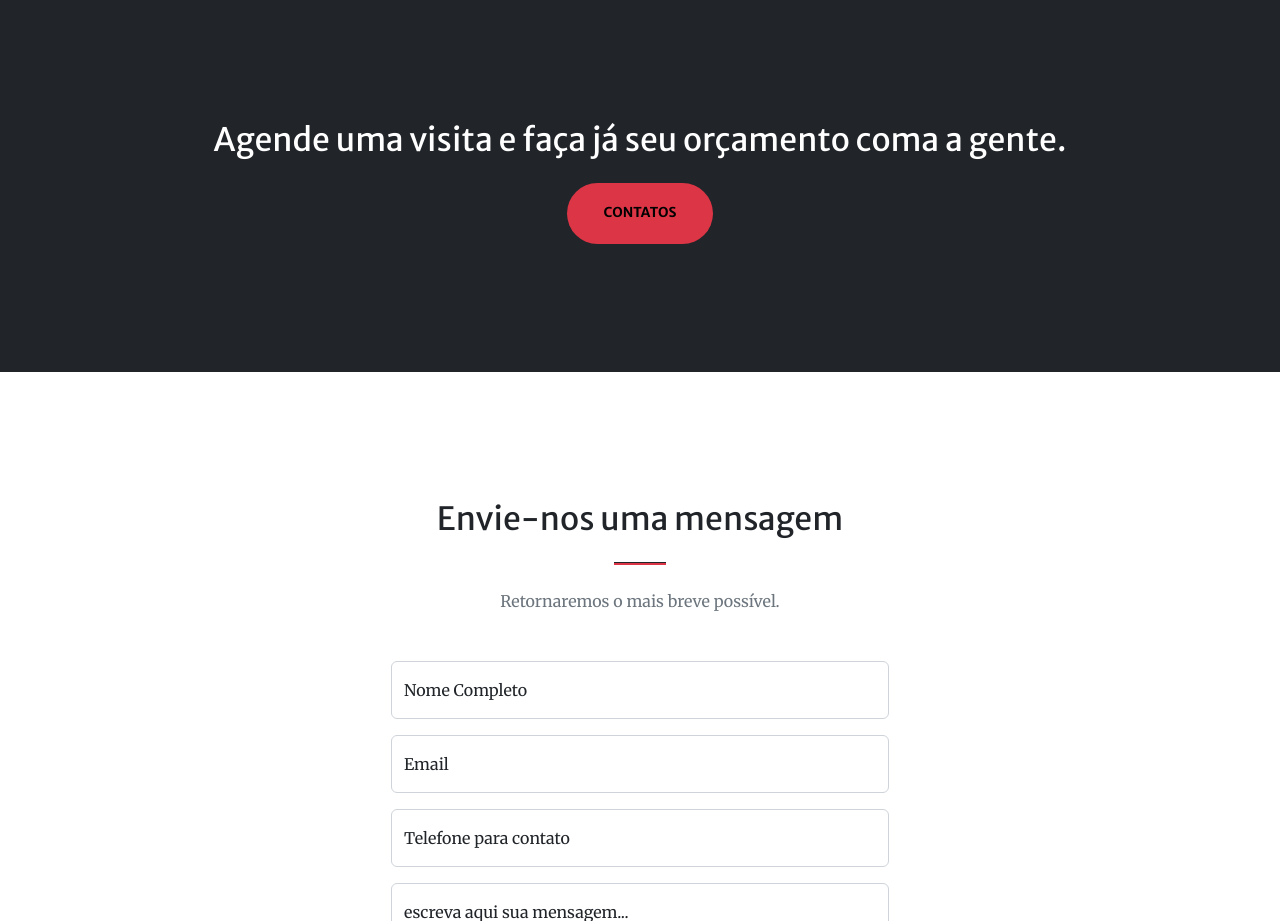
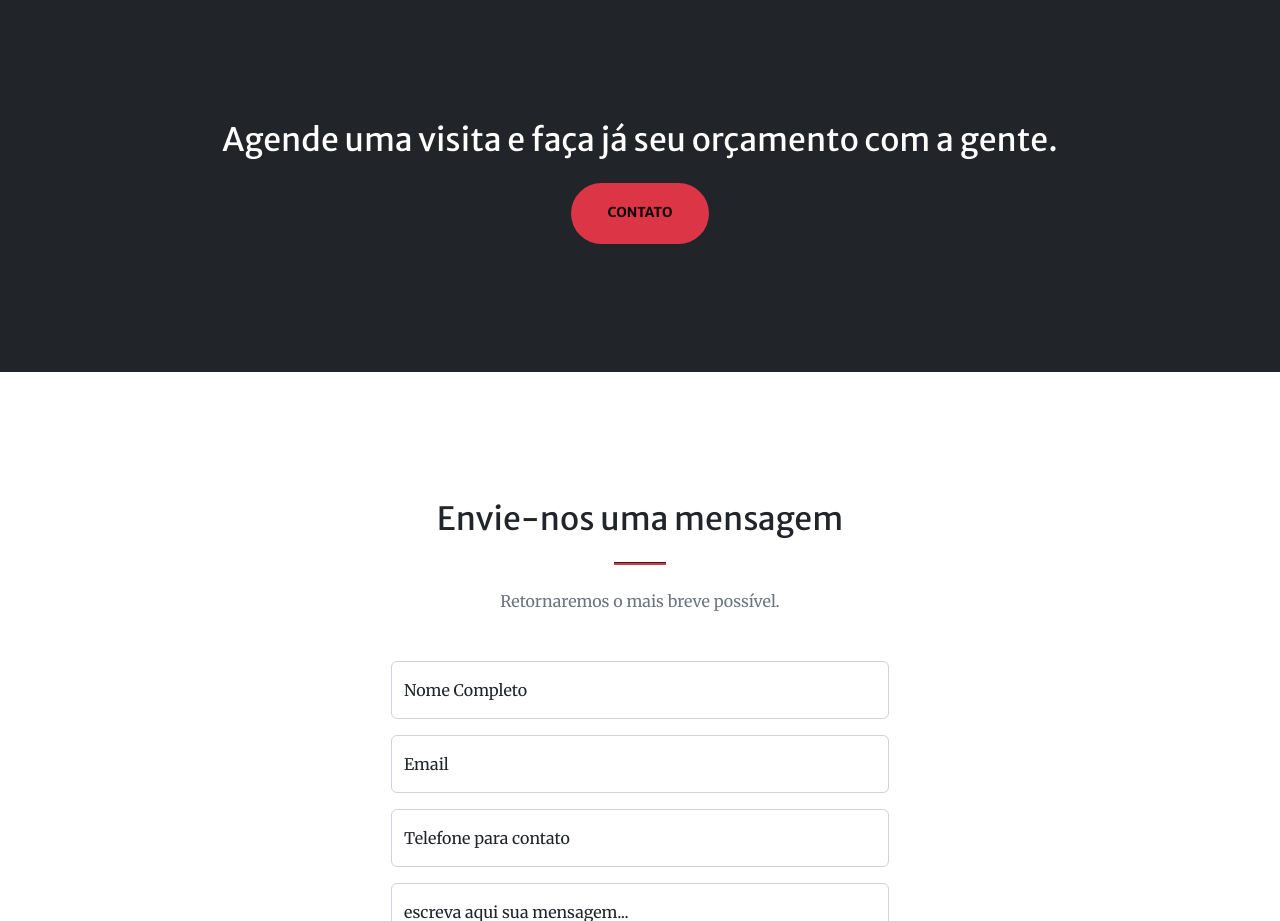
Before and after one commit to axisEngenharia/axisengenharia.github.io, a plain HTML site: page index.html in a window 1280 px wide. Shown: the part 2980-3901 px from the top of the page. Drawn offline with nearby package versions, Linux system fonts and the light colour scheme.

Commit message:
Update index.html

```diff
--- a/index.html
+++ b/index.html
@@ -211,8 +211,8 @@
         <!-- Call to action-->
         <section class="page-section bg-dark text-white">
             <div class="container px-4 px-lg-5 text-center">
-                <h2 class="mb-4">Agende uma visita e faça já seu orçamento coma a gente.</h2>
-                <a class="btn btn-light btn-xl" href="#contact">Contatos</a>
+                <h2 class="mb-4">Agende uma visita e faça já seu orçamento com a gente.</h2>
+                <a class="btn btn-light btn-xl" href="#contact">Contato</a>
             </div>
         </section>
         <!-- Contact-->
```
